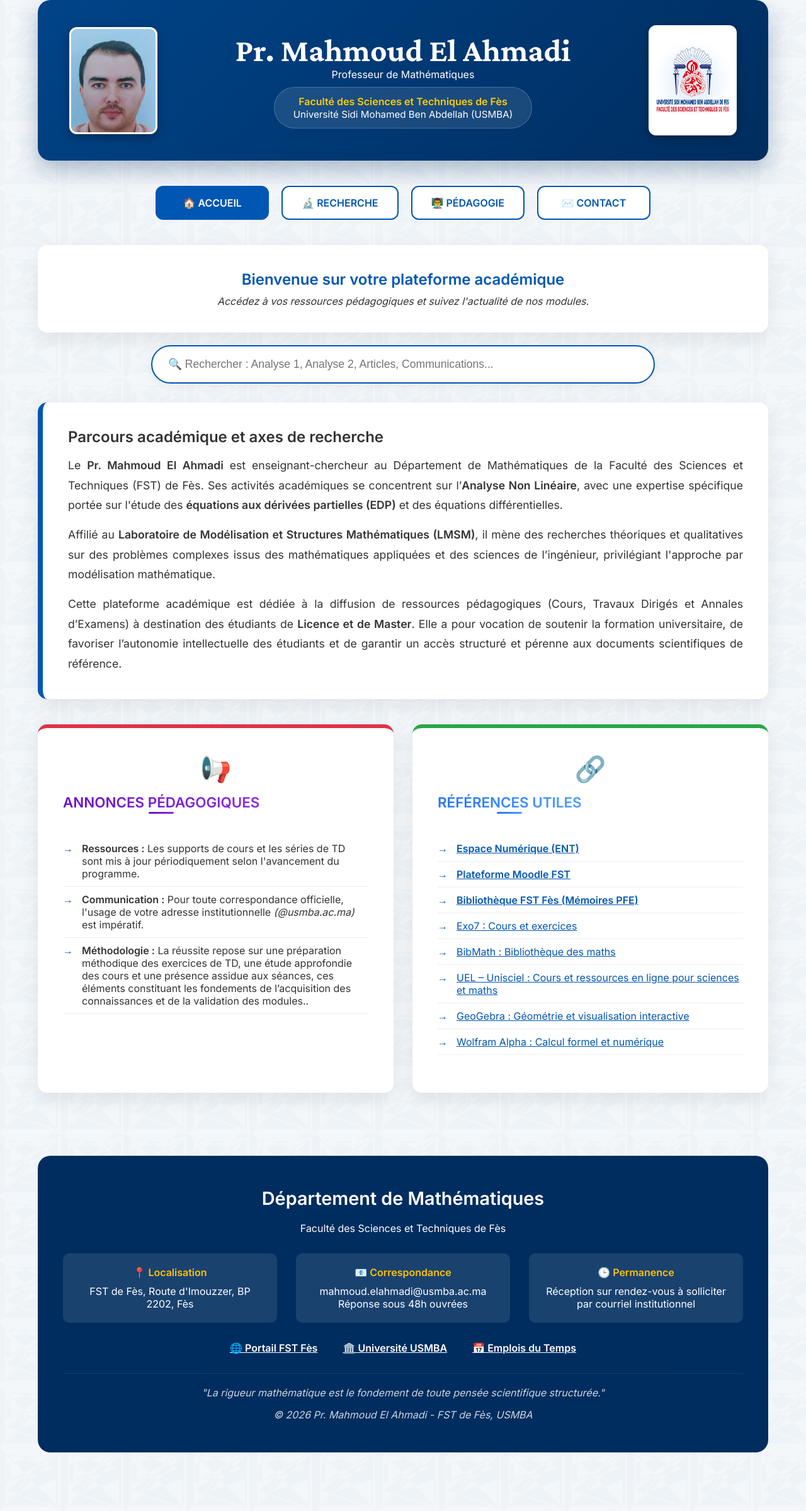
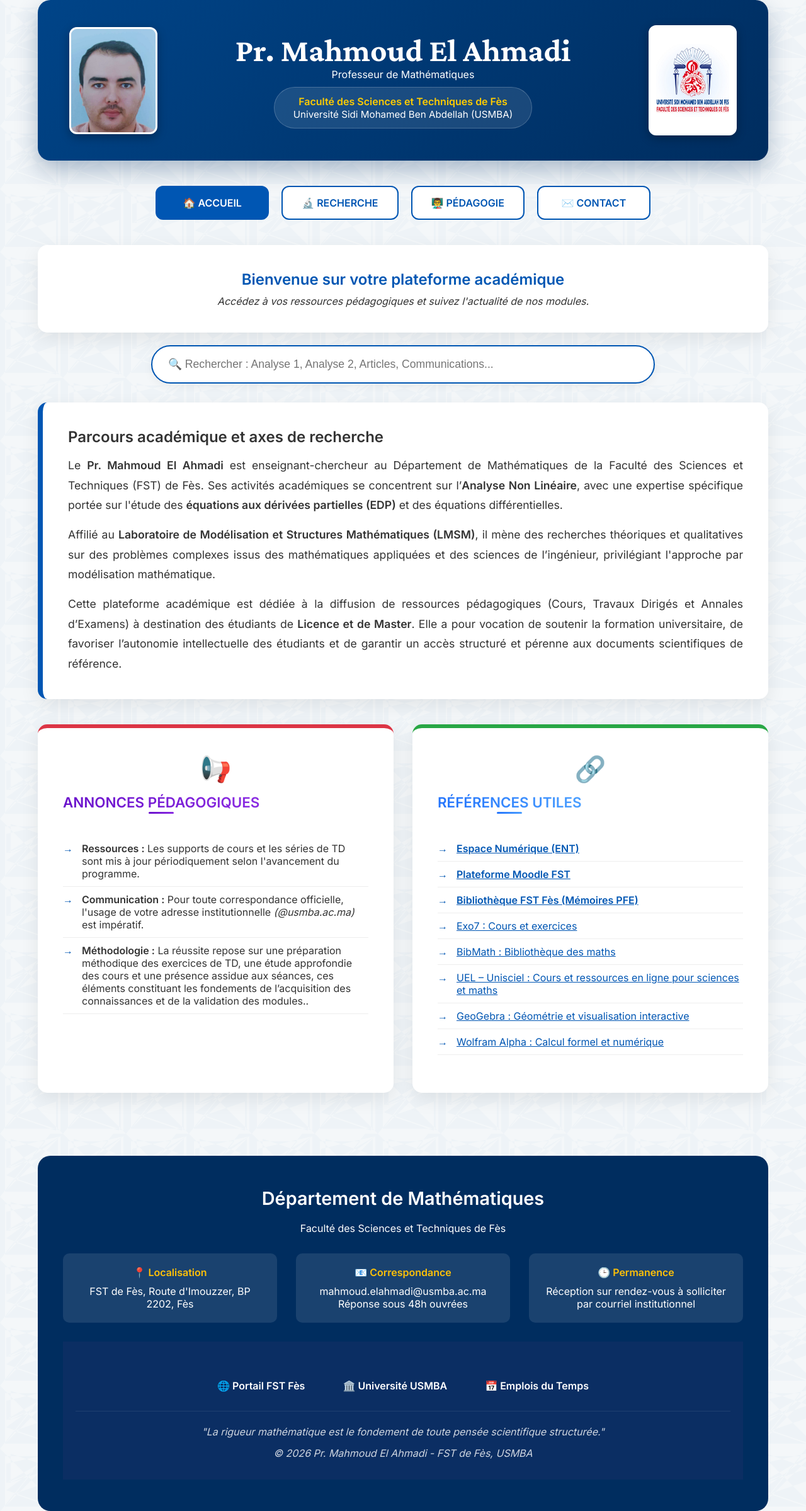
Before and after one commit to mahmoudmath/mahmoudmath.github.io, a Jekyll site: the page index.html, which Jekyll copies as it is, in a window 1280 px wide. Shown: the whole page at 63% size. Built offline with Jekyll 4.4.1, drawn with Linux system fonts in a browser that asks for light colours; before the commit the page ends 2306 px from its top, so only the background shows below that.

Commit message:
Update index.html

```diff
--- a/index.html
+++ b/index.html
@@ -104,16 +104,17 @@
                 </div>
                 <div class="contact-item"><h4>🕒 Permanence</h4><p>Réception sur rendez-vous à solliciter par courriel institutionnel</p></div>
             </div>
-            <div class="footer-links">
-                <a href="http://www.fst-usmba.ac.ma/" target="_blank" style="color:white; font-weight:bold;">🌐 Portail FST Fès</a>
-                <a href="https://www.usmba.ac.ma" target="_blank" style="color:white; font-weight:bold;">🏛️ Université USMBA</a>
-                <a href="https://fst-usmba.ac.ma/emploi-du-temps/" target="_blank" style="color:white; font-weight:bold;">📅 Emplois du Temps</a>
-            </div>
-            <div class="signature">
-                <p>"La rigueur mathématique est le fondement de toute pensée scientifique structurée."</p>
-                <p style="margin-top: 15px;">© 2026 Pr. Mahmoud El Ahmadi - FST de Fès, USMBA</p>
-            </div>
-        </footer>
+           <footer style="background-color:#0b2e63; color:white; padding:30px 20px; text-align:center;">
+    <div class="footer-links" style="margin-bottom:15px;">
+        <a href="http://www.fst-usmba.ac.ma/" target="_blank" style="color:white; font-weight:bold; margin:0 10px; text-decoration:none;">🌐 Portail FST Fès</a>
+        <a href="https://www.usmba.ac.ma" target="_blank" style="color:white; font-weight:bold; margin:0 10px; text-decoration:none;">🏛️ Université USMBA</a>
+        <a href="https://fst-usmba.ac.ma/emploi-du-temps/" target="_blank" style="color:white; font-weight:bold; margin:0 10px; text-decoration:none;">📅 Emplois du Temps</a>
+    </div>
+    <div class="signature" style="font-style:italic; line-height:1.5;">
+        <p>"La rigueur mathématique est le fondement de toute pensée scientifique structurée."</p>
+        <p style="margin-top:10px;">© 2026 Pr. Mahmoud El Ahmadi - FST de Fès, USMBA</p>
+    </div>
+</footer>
     </div>
 
     <button id="backToTop" title="Retour en haut">↑</button>
```
